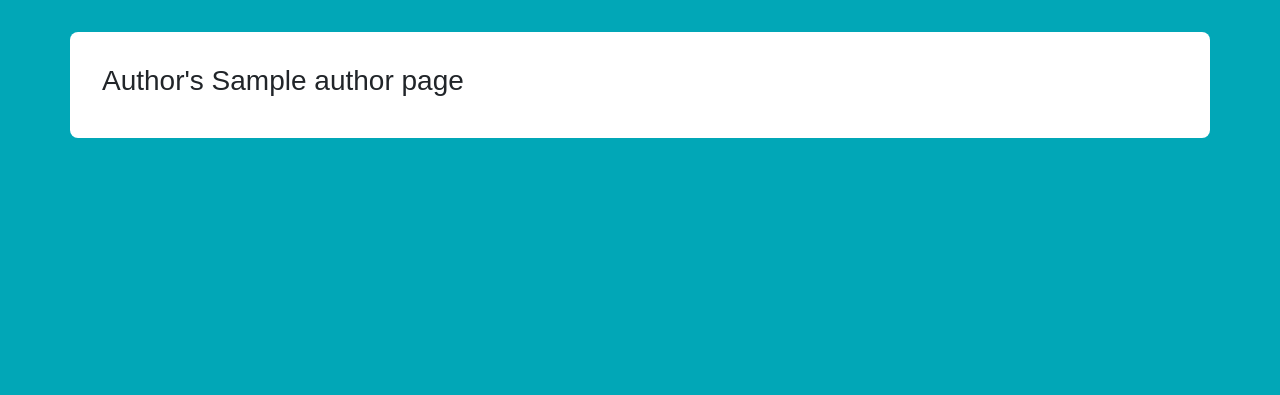
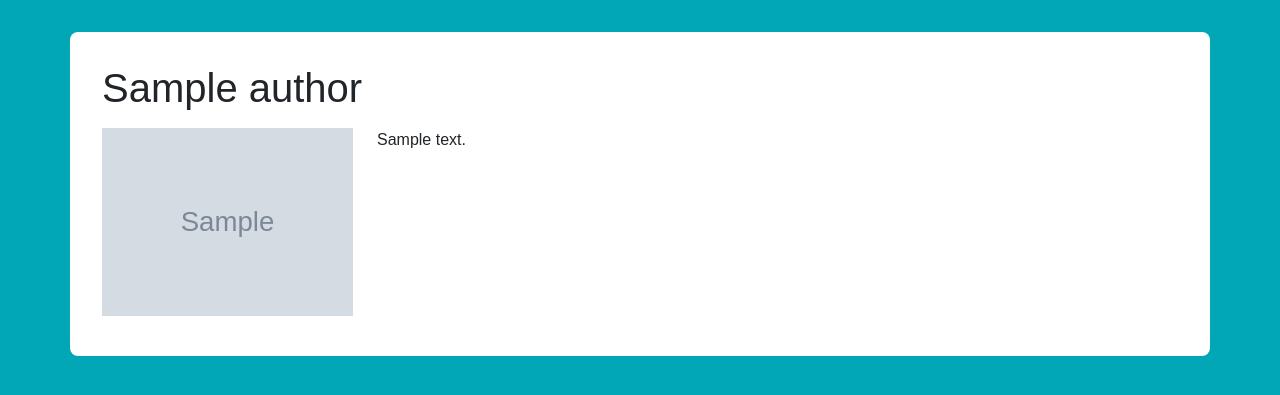
Before and after one commit to isaacte/WebProject, a Django app: page /author/1 in a window 1280 px wide. Shown: the part 132-527 px from the top of the page. Run offline with Django 4.2, Linux system fonts and the light colour scheme; tables that the repository leaves empty hold one stand-in row (values such as "Sample post"); grey boxes marked "Sample" are stand-in pictures; some libraries are stand-ins or nearby versions.

Commit message:
author's page update

```diff
--- a/Base/serializers.py
+++ b/Base/serializers.py
@@ -23,4 +23,4 @@ class AuthorInBookSerializer(serializers.ModelSerializer):
 class AuthorSerializer(serializers.ModelSerializer):
     class Meta:
         model = Author
-        fields = ('name', 'biography', 'birth_date', 'decease_date', 'image')
+        fields = ('id', 'name', 'biography', 'birth_date', 'decease_date', 'image')
--- a/Base/templates/Base/author.html
+++ b/Base/templates/Base/author.html
@@ -3,5 +3,13 @@
 {% block title %}Index{% endblock %}
 
 {% block content %}
-    <h3>Author's {{ author.name }} page</h3>
+    <h1>{{ author.name }}</h1>
+    <div class="row">
+        <div class="col-sm-12 col-md-6 col-lg-3 my-2">
+            <img class="img-fluid" src="{{ author.image.url }}">
+        </div>
+        <div class="col-sm-12 col-md-6 col-lg-9 my-2">
+            <p>{{ author.biography }}</p>
+        </div>
+    </div>
 {% endblock %}
```
Also changed, not shown: Base/static/js/index.js (+26 -8 lines).
